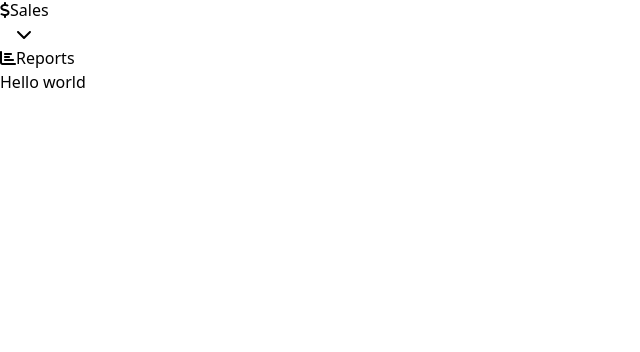
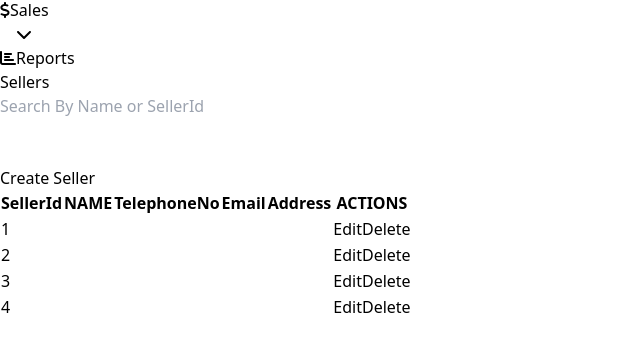
Before and after one commit to Thuvarakan-Mahendran/JeewalokaDigital_Proj, a React (Vite) app in the folder FrontEnd/Jeewaloka/: page /sales/sellers in a window 1280 px wide. Shown: the part 428-780 px from the top of the page, without its empty margins (0-640 px from the left). Built offline with nearby package versions, Linux system fonts and the light colour scheme.

Commit message:
Frot end second update by Dulan

```diff
--- a/FrontEnd/Jeewaloka/package.json
+++ b/FrontEnd/Jeewaloka/package.json
@@ -10,6 +10,7 @@
     "preview": "vite preview"
   },
   "dependencies": {
+    "@fortawesome/fontawesome-svg-core": "^6.7.2",
     "@fortawesome/free-brands-svg-icons": "^6.7.2",
     "@fortawesome/free-regular-svg-icons": "^6.7.2",
     "@fortawesome/free-solid-svg-icons": "^6.7.2",
--- a/FrontEnd/Jeewaloka/src/pages/Sellers/Sellers.jsx
+++ b/FrontEnd/Jeewaloka/src/pages/Sellers/Sellers.jsx
@@ -1,10 +1,51 @@
 
+const sellers = [
+    { id: 1, name: "", phone: "", email: "", address: "" },
+    { id: 2, name: "", phone: "", email: "", address: "" },
+    { id: 3, name: "", phone: "", email: "", address: "" },
+    { id: 4, name: "", phone: "", email: "", address: "" },
+  ];
 
 const Sellers = () => {
 
 
     return(
-        <h1>Hello world</h1>
+        <div className="p-10">
+            <h1 className="text-3xl font-bold p-2">Sellers</h1>
+            <input type= "text" className="border border-gray-400 px-3 py-2 rounded w-64 focus:outline-none" id="sellerid" name="sellerid" placeholder="Search By Name or SellerId"></input>
+            <br/><br/><br/>
+            <input type = "Submit" value = "Create Seller" className = "px-6 py-2 bg-blue-600 text-white rounded-md hover:bg-blue-700 focus:outline-none focus:ring-2 focus:ring-blue-500 focus:ring-offset-2"></input>
+            <div className="overflow-x-auto p-6">
+      <table className="w-full border-collapse border border-gray-300">
+        <thead>
+          <tr className="bg-gray-100">
+            <th className="border border-gray-300 px-4 py-2 text-left">SellerId</th>
+            <th className="border border-gray-300 px-4 py-2 text-left">NAME</th>
+            <th className="border border-gray-300 px-4 py-2 text-left">TelephoneNo</th>
+            <th className="border border-gray-300 px-4 py-2 text-left">Email</th>
+            <th className="border border-gray-300 px-4 py-2 text-left">Address</th>
+            <th className="border border-gray-300 px-4 py-2 text-left">ACTIONS</th>
+          </tr>
+        </thead>
+        <tbody>
+          {sellers.map((seller) => (
+            <tr key={seller.id} className="border border-gray-300">
+              <td className="border border-gray-300 px-4 py-2">{seller.id}</td>
+              <td className="border border-gray-300 px-4 py-2">{seller.name}</td>
+              <td className="border border-gray-300 px-4 py-2">{seller.phone}</td>
+              <td className="border border-gray-300 px-4 py-2">{seller.email}</td>
+              <td className="border border-gray-300 px-4 py-2">{seller.address}</td>
+              <td className="border border-gray-300 px-4 py-2">
+                <button className="text-blue-600 mr-2">Edit</button>
+                <button className="text-red-600">Delete</button>
+              </td>
+            </tr>
+          ))}
+        </tbody>
+      </table>
+    </div>
+        </div>
+
 
 
 
```
Also changed, not shown: 1 other file (tests, documents, lock files or other folders).
